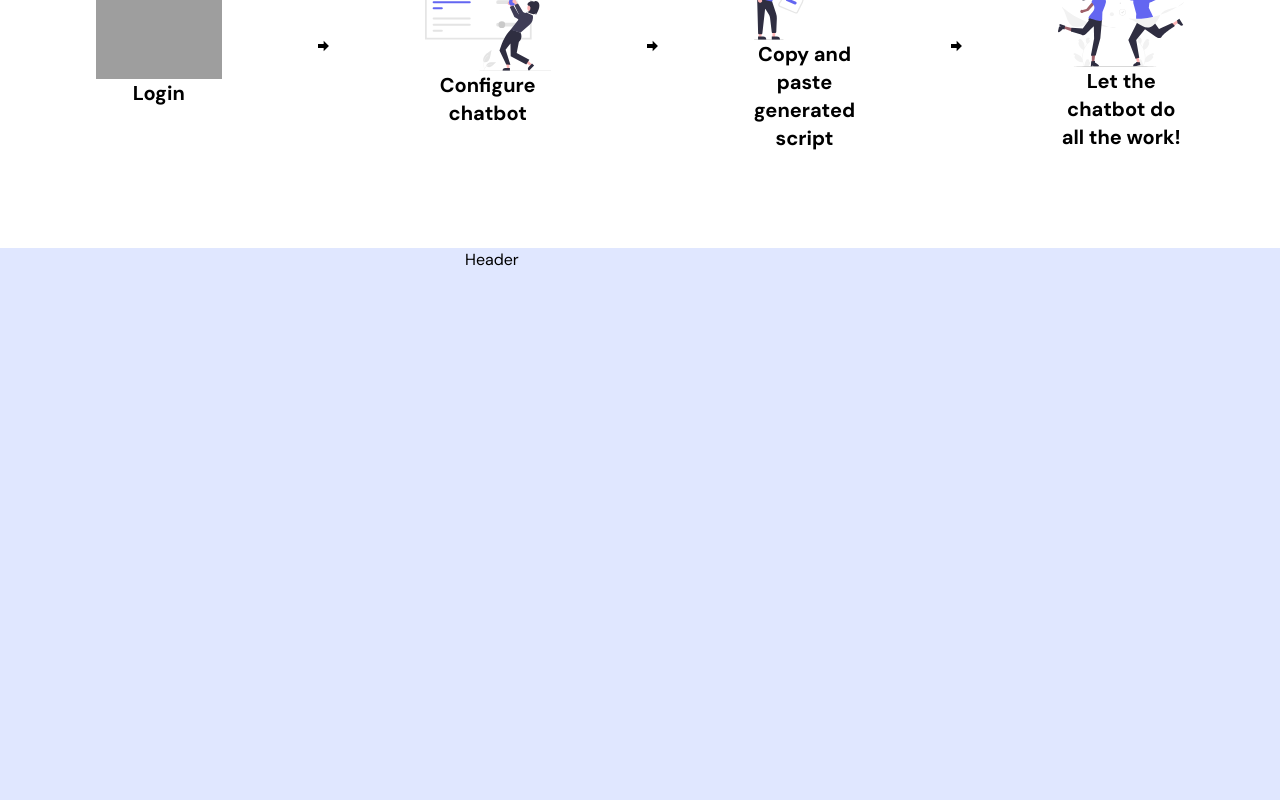
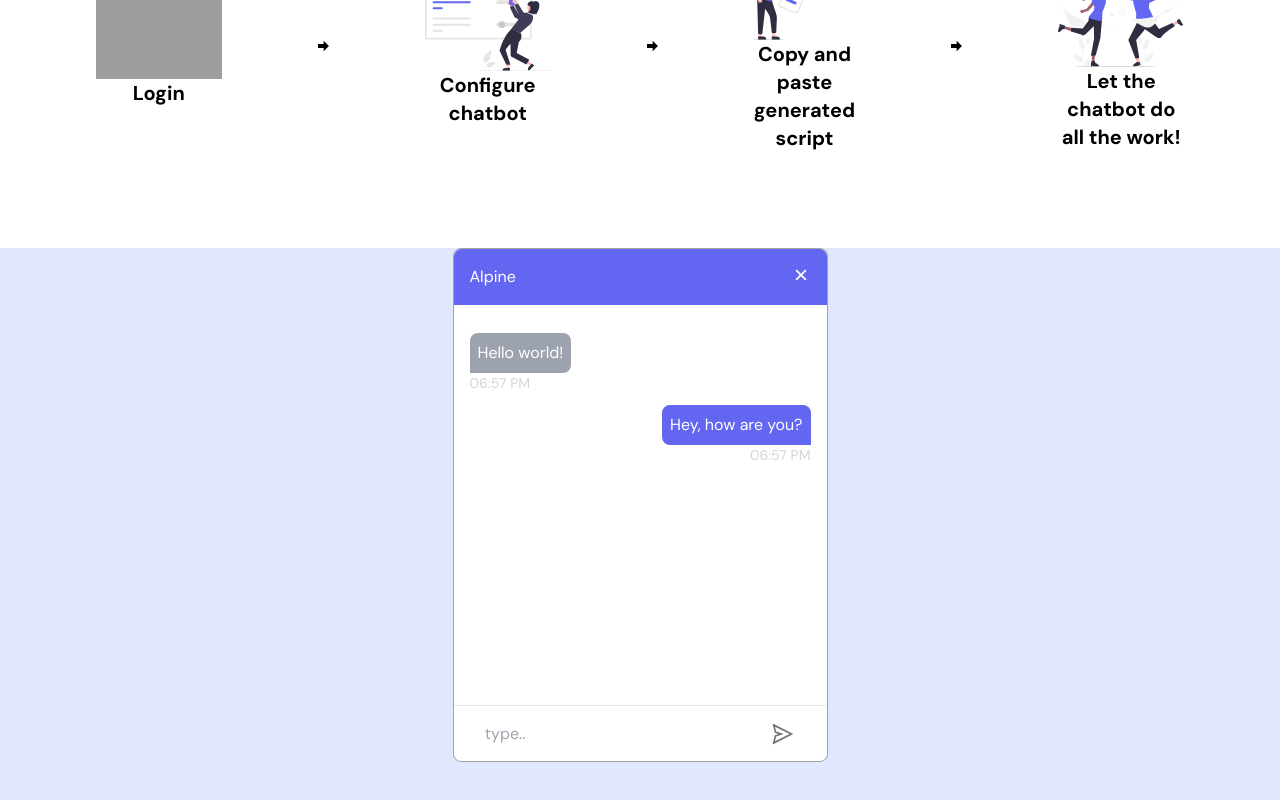
Before and after one commit to Mysurii/Alpine-AI, a React (Vite) app in the folder portal/: page / in a window 1280 px wide. Shown: the part 1080-1880 px from the top of the page. Built offline with nearby package versions, Linux system fonts and the light colour scheme; grey boxes are pictures that could not be loaded; a web font is replaced by a local one.

Commit message:
feat: added example chatbot widget

```diff
--- /dev/null
+++ b/portal/src/components/Chatbot/Bubble.tsx
@@ -0,0 +1,26 @@
+import clsxm from "../../lib/clsxm"
+
+interface IProps {
+  text: string
+  date: Date
+  isBot?: boolean,
+  button?: boolean
+}
+
+function Bubble ( { text, date, isBot }: IProps ) {
+  return (
+    <div className={clsxm( "flex flex-col mt-3", [
+      !isBot && 'items-end'
+    ] )}>
+      <div className={clsxm( 'flex min-w-[75px] w-fit p-2 rounded-lg', [
+        isBot && 'text-left rounded-bl-none bg-gray-400 text-white',
+        !isBot && 'text-right rounded-br-none bg-indigo-500 text-white'
+      ] )}>{text}</div>
+      <span className="text-neutral-300 text-sm">
+        {date.toLocaleTimeString( [], { hour: '2-digit', minute: '2-digit' } )}
+      </span>
+    </div>
+  )
+}
+
+export default Bubble
--- a/portal/src/components/Chatbot/Header.tsx
+++ b/portal/src/components/Chatbot/Header.tsx
@@ -1,7 +1,12 @@
+
+import { IoClose } from 'react-icons/io5'
 
 function Header () {
   return (
-    <div>Header</div>
+    <div className="flex justify-between p-4 rounded-t-lg bg-indigo-500 text-white">
+      <h3>Alpine</h3>
+      <IoClose className="text-xl transition duration-150 hover:scale-90 cursor-pointer" />
+    </div>
   )
 }
 
--- /dev/null
+++ b/portal/src/components/Chatbot/Input.tsx
@@ -0,0 +1,12 @@
+import { AiOutlineSend } from 'react-icons/ai'
+
+function Input () {
+  return (
+    <div className="h-14 border-t w-full flex justify-around items-center bg-white rounded-b-lg">
+      <input className='border-none outline-0 h-[80%] w-[60%] block' placeholder='type..' />
+      <AiOutlineSend className="text-2xl cursor-pointer text-neutral-500 transition duration-150 hover:text-indigo-500" />
+    </div>
+  )
+}
+
+export default Input
--- /dev/null
+++ b/portal/src/components/Chatbot/MessagesList.tsx
@@ -0,0 +1,13 @@
+import Bubble from "./Bubble"
+
+function MessagesList () {
+
+  return (
+    <div className="h-[50vh] bg-white p-4">
+      <Bubble text="Hello world!" date={new Date()} isBot />
+      <Bubble text="Hey, how are you?" date={new Date()} isBot={false} />
+    </div>
+  )
+}
+
+export default MessagesList
--- a/portal/src/components/Chatbot/index.tsx
+++ b/portal/src/components/Chatbot/index.tsx
@@ -1,9 +1,13 @@
 import Header from "./Header"
+import Input from "./Input"
+import MessagesList from "./MessagesList"
 
 function Chatbot () {
   return (
-    <div className="h-[50%] w-[350px]">
+    <div className="min-h-[500px] w-[375px] border border-neutral-400 rounded-lg">
       <Header />
+      <MessagesList />
+      <Input />
     </div>
   )
 }
```
